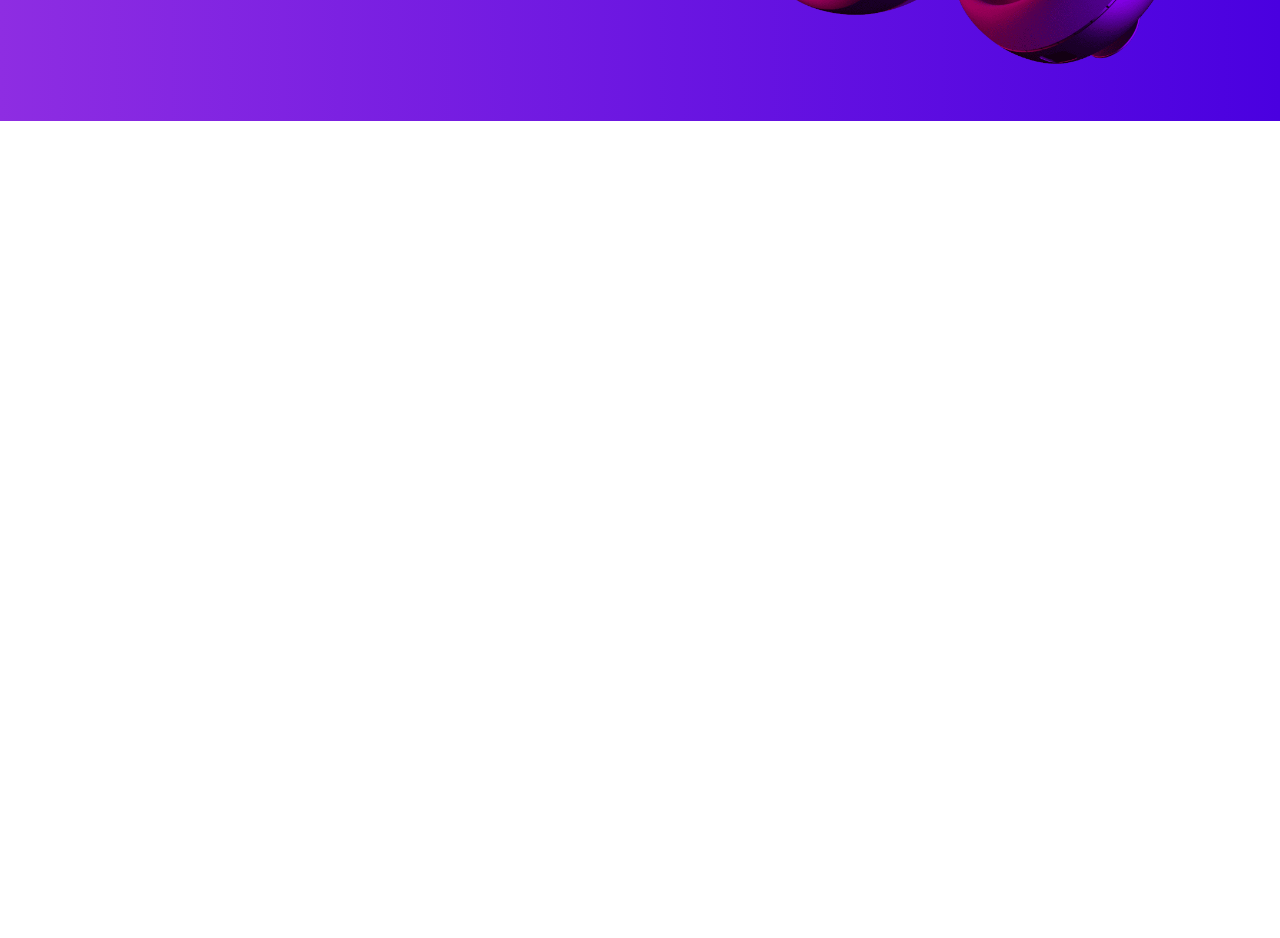
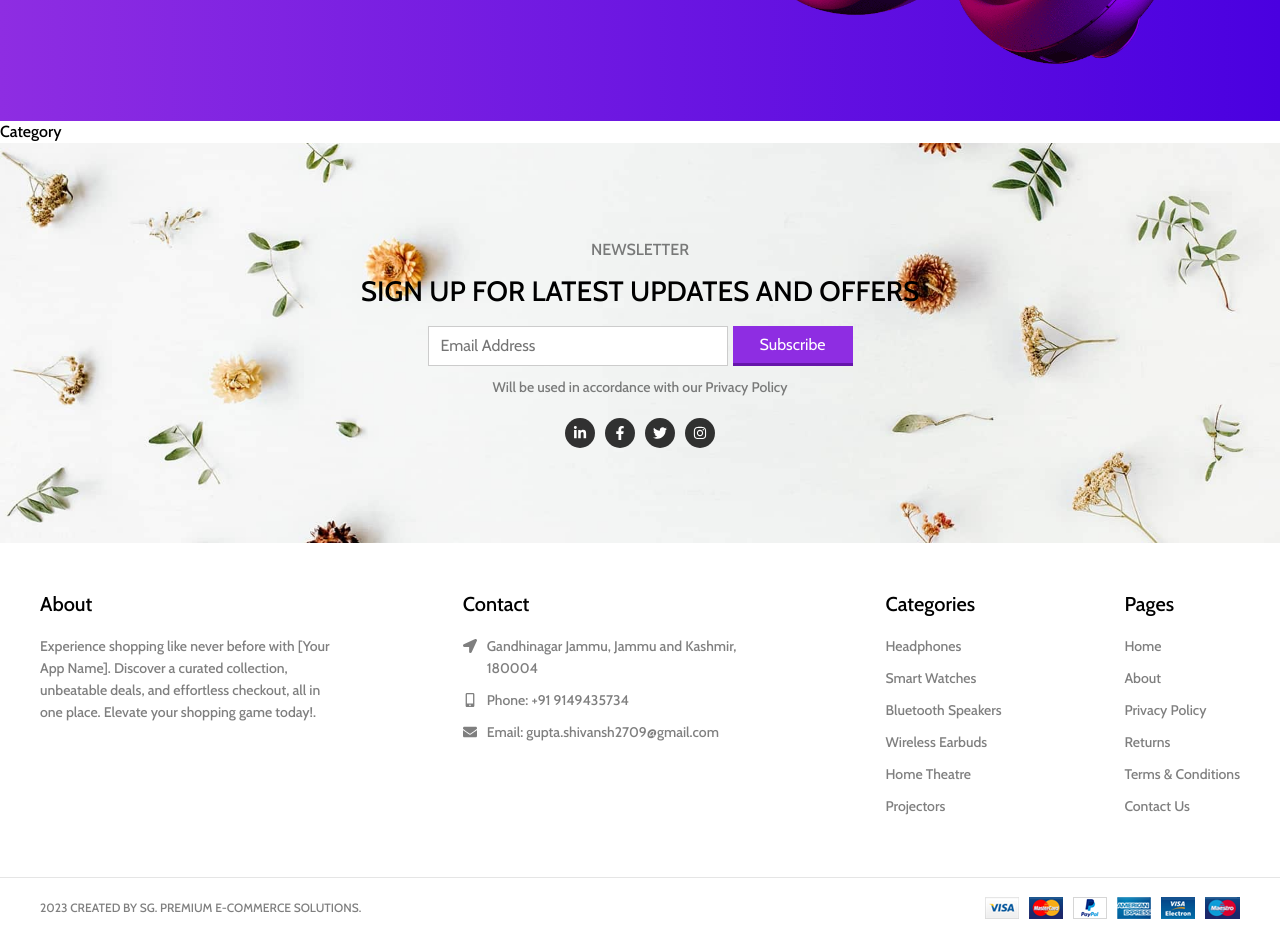
Before and after one commit to Shivansh270/E-Commerce-app, a React (Create React App) app: page / in a window 1280 px wide. Shown: the part 680-1618 px from the top of the page. Before the commit the page ends 801 px from the top, so only its background shows below. Built offline with nearby package versions, Linux system fonts and the light colour scheme.

Commit message:
added more static components

```diff
--- a/src/App.js
+++ b/src/App.js
@@ -16,8 +16,8 @@
         <Route path="/category/:id" element={<Category />} />
         <Route path="/product/:id" element={<SingleProduct />} />
       </Routes>
-      {/* <Newsletter />
-      <Footer /> */}
+      <Newsletter />
+      <Footer />
     </div>
   )
 }
--- a/src/components/Footer/Footer.css
+++ b/src/components/Footer/Footer.css
@@ -1 +1,97 @@
 @import "../../css-config/mixins.css";
+
+.footer {
+    width: 100%;
+}
+
+.footer .footer-content {
+    padding: 50px 20px;
+    max-width: 1200px;
+    margin: 0 auto;
+    display: flex;
+    flex-flow: wrap;
+    gap: 20px;
+}
+
+/* Media Query for Medium Screen */
+@media only screen and (min-width: 768px) {
+    .footer .footer-content {
+        justify-content: space-between;
+        padding: 50px 0;
+    }
+}
+
+.footer .footer-content .col {
+    max-width: 300px;
+}
+
+.footer .footer-content .col:nth-child(3) {
+    width: 150px;
+}
+
+/* Media Query for Medium Screen */
+@media only screen and (min-width: 768px) {
+    .footer .footer-content .col:nth-child(3) {
+        width: auto;
+    }
+}
+
+.footer .footer-content .col .title {
+    margin-bottom: 20px;
+    font-size: 20px;
+}
+
+.footer .footer-content .col .text {
+    color: rgba(0, 0, 0, 0.5);
+    font-size: 14px;
+}
+
+.footer .footer-content .col .c-item {
+    display: flex;
+    margin-bottom: 10px;
+}
+
+.footer .footer-content .col .c-item svg {
+    flex-shrink: 0;
+    font-size: 14px;
+    margin-right: 10px;
+    margin-top: 4px;
+    color: rgba(0, 0, 0, 0.5);
+}
+
+.footer .footer-content .col span.text {
+    display: block;
+    margin-bottom: 10px;
+    cursor: pointer;
+}
+
+.footer .bottom-bar {
+    border-top: 1px solid rgba(0, 0, 0, 0.1);
+}
+
+.footer .bottom-bar .bottom-bar-content {
+    padding: 20px;
+    display: flex;
+    align-items: center;
+    flex-direction: column;
+    text-align: center;
+    gap: 10px;
+}
+
+/* Media Query for Medium Screen */
+@media only screen and (min-width: 768px) {
+    .footer .bottom-bar .bottom-bar-content {
+        padding: 0;
+        height: 60px;
+        max-width: 1200px;
+        margin: 0 auto;
+        flex-direction: row;
+        justify-content: space-between;
+        text-align: left;
+    }
+}
+
+.footer .bottom-bar .bottom-bar-content .text {
+    font-size: 12px;
+    color: rgba(0, 0, 0, 0.5);
+}
--- a/src/components/Footer/Footer.jsx
+++ b/src/components/Footer/Footer.jsx
@@ -1,6 +1,65 @@
+import React from "react";
 import "./Footer.css";
+import { FaLocationArrow, FaMobileAlt, FaEnvelope } from "react-icons/fa";
+import Payment from "../../assets/payments.png";
+
 const Footer = () => {
-    return <div>Footer</div>;
+    return (
+        <div className="footer">
+            <div className="footer-content">
+                <div className="col">
+                    <div className="title">About</div>
+                    <div className="text">
+                    Experience shopping like never before with [Your App Name]. Discover a curated collection, unbeatable deals, and effortless checkout, all in one place. Elevate your shopping game today!.
+                    </div>
+                </div>
+                <div className="col">
+                    <div className="title">Contact</div>
+                    <div className="c-item">
+                        <FaLocationArrow />
+                        <div className="text">
+                            Gandhinagar Jammu, Jammu and Kashmir, 180004
+                        </div>
+                    </div>
+                    <div className="c-item">
+                        <FaMobileAlt />
+                        <div className="text">Phone: +91 9149435734</div>
+                    </div>
+                    <div className="c-item">
+                        <FaEnvelope />
+                        <div className="text">Email: gupta.shivansh2709@gmail.com</div>
+                    </div>
+                </div>
+                <div className="col">
+                    <div className="title">Categories</div>
+                    <span className="text">Headphones</span>
+                    <span className="text">Smart Watches</span>
+                    <span className="text">Bluetooth Speakers</span>
+                    <span className="text">Wireless Earbuds</span>
+                    <span className="text">Home Theatre</span>
+                    <span className="text">Projectors</span>
+                </div>
+                <div className="col">
+                    <div className="title">Pages</div>
+                    <span className="text">Home</span>
+                    <span className="text">About</span>
+                    <span className="text">Privacy Policy</span>
+                    <span className="text">Returns</span>
+                    <span className="text">Terms & Conditions</span>
+                    <span className="text">Contact Us</span>
+                </div>
+            </div>
+            <div className="bottom-bar">
+                <div className="bottom-bar-content">
+                    <span className="text">
+                        2023 CREATED BY SG. PREMIUM E-COMMERCE
+                        SOLUTIONS.
+                    </span>
+                    <img src={Payment} />
+                </div>
+            </div>
+        </div>
+    );
 };
 
 export default Footer;
--- a/src/components/Footer/Newsletter/Newsletter.css
+++ b/src/components/Footer/Newsletter/Newsletter.css
@@ -1 +1,110 @@
 @import "../../../css-config/mixins.css";
+
+.newsletter-section {
+    width: 100%;
+    height: 400px;
+    display: flex;
+    align-items: center;
+    background: #f9f9f9 url("../../../assets/newsletter-bg.jpeg");
+    background-position: center;
+    background-repeat: no-repeat;
+    background-size: cover;
+}
+
+.newsletter-section .newsletter-content {
+    width: fit-content;
+    display: flex;
+    flex-direction: column;
+    align-items: center;
+    margin: 0 auto;
+    text-align: center;
+}
+
+.newsletter-section .newsletter-content .text {
+    margin-bottom: 20px;
+    font-size: 14px;
+    color: rgba(0, 0, 0, 0.5);
+}
+
+.newsletter-section .newsletter-content .small-text {
+    margin-bottom: 15px;
+    text-transform: uppercase;
+    color: rgba(0, 0, 0, 0.5);
+}
+
+.newsletter-section .newsletter-content .big-text {
+    margin-bottom: 20px;
+    font-size: 22px;
+    line-height: 30px;
+    font-weight: 500;
+    text-transform: uppercase;
+    padding: 0 30px;
+}
+
+/* Media Query for Medium Screen */
+@media only screen and (min-width: 768px) {
+    .newsletter-section .newsletter-content .big-text {
+        font-size: 28px;
+    }
+}
+
+.newsletter-section .newsletter-content .form {
+    display: flex;
+    gap: 5px;
+    margin-bottom: 10px;
+}
+
+.newsletter-section .newsletter-content .form input {
+    width: 200px;
+    height: 40px;
+    border-radius: 0;
+    border: 1px solid rgba(0, 0, 0, 0.2);
+    padding: 0 12px;
+    font-size: 16px;
+    outline: none;
+}
+
+/* Media Query for Medium Screen */
+@media only screen and (min-width: 768px) {
+    .newsletter-section .newsletter-content .form input {
+        width: 300px;
+    }
+}
+
+.newsletter-section .newsletter-content .form button {
+    outline: 0;
+    border: 0;
+    height: 40px;
+    width: 100px;
+    display: flex;
+    align-items: center;
+    justify-content: center;
+    cursor: pointer;
+    font-size: 16px;
+    color: white;
+    background: #8e2de2;
+    border-bottom: 3px solid #6516aa;
+}
+
+/* Media Query for Medium Screen */
+@media only screen and (min-width: 768px) {
+    .newsletter-section .newsletter-content .form button {
+        width: 120px;
+    }
+}
+
+.newsletter-section .newsletter-content .social-icons {
+    display: flex;
+    gap: 10px;
+}
+
+.newsletter-section .newsletter-content .social-icons .icon {
+    width: 30px;
+    height: 30px;
+    background: rgba(0, 0, 0, 0.8);
+    border-radius: 50%;
+    display: flex;
+    align-items: center;
+    justify-content: center;
+    color: white;
+}
--- a/src/components/Footer/Newsletter/Newsletter.jsx
+++ b/src/components/Footer/Newsletter/Newsletter.jsx
@@ -1,6 +1,44 @@
+import React from "react";
+import {
+    FaFacebookF,
+    FaTwitter,
+    FaInstagram,
+    FaLinkedinIn,
+} from "react-icons/fa";
 import "./Newsletter.css";
+
 const Newsletter = () => {
-    return <div>Newsletter</div>;
+    return (
+        <div className="newsletter-section">
+            <div className="newsletter-content">
+                <span className="small-text">Newsletter</span>
+                <span className="big-text">
+                    Sign up for latest updates and offers
+                </span>
+                <div className="form">
+                    <input type="text" placeholder="Email Address" />
+                    <button>Subscribe</button>
+                </div>
+                <span className="text">
+                    Will be used in accordance with our Privacy Policy
+                </span>
+                <span className="social-icons">
+                    <div className="icon">
+                        <FaLinkedinIn size={14} />
+                    </div>
+                    <div className="icon">
+                        <FaFacebookF size={14} />
+                    </div>
+                    <div className="icon">
+                        <FaTwitter size={14} />
+                    </div>
+                    <div className="icon">
+                        <FaInstagram size={14} />
+                    </div>
+                </span>
+            </div>
+        </div>
+    );
 };
 
 export default Newsletter;
--- a/src/components/Home/Banner/Banner.jsx
+++ b/src/components/Home/Banner/Banner.jsx
@@ -10,9 +10,7 @@
                 <div className="text-content">
                     <h1>SALES</h1>
                     <p>
-                        Convallis interdum purus adipiscing dis parturient
-                        posuere ac a quam a eleifend montes parturient posuere
-                        curae tempor
+                    Discover a world of shopping at your fingertips with our e-commerce app, where you can explore a wide range of products and find the best deals tailored just for you.
                     </p>
                     <div className="ctas">
                         <div className="banner-cta">Read More</div>
--- a/src/components/Home/Home.jsx
+++ b/src/components/Home/Home.jsx
@@ -1,10 +1,20 @@
 import Banner from "./Banner/Banner";
 import "./Home.css";
+import Category from "../Category/Category";
 
 const Home = () => {
     return (
         <div>
-            <Banner/>
+          <Banner/>
+          <div className="main-content">
+            <div className="layout">
+              <Category />
+              {/* <Products
+                headingText="Popular Products"
+                products={products}
+                /> */}
+            </div>
+          </div>
         </div>
     );
 };
```
